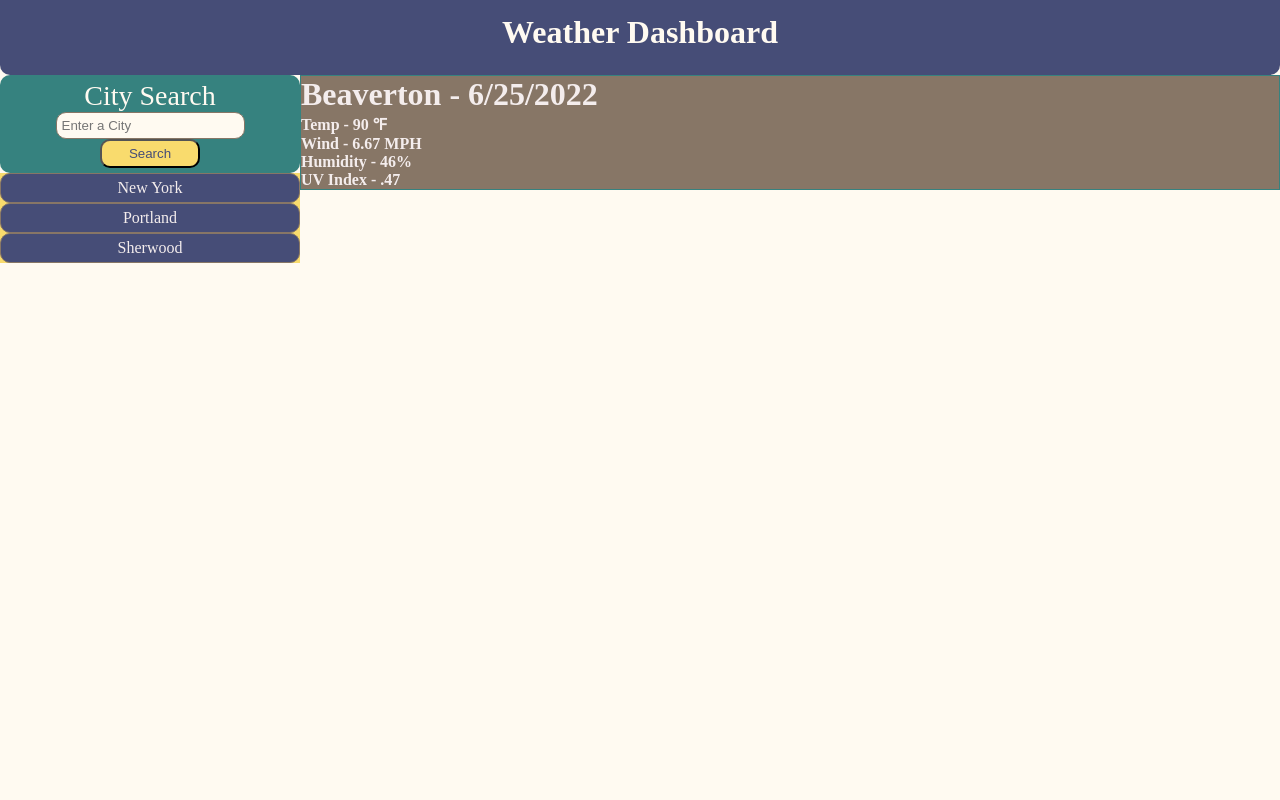
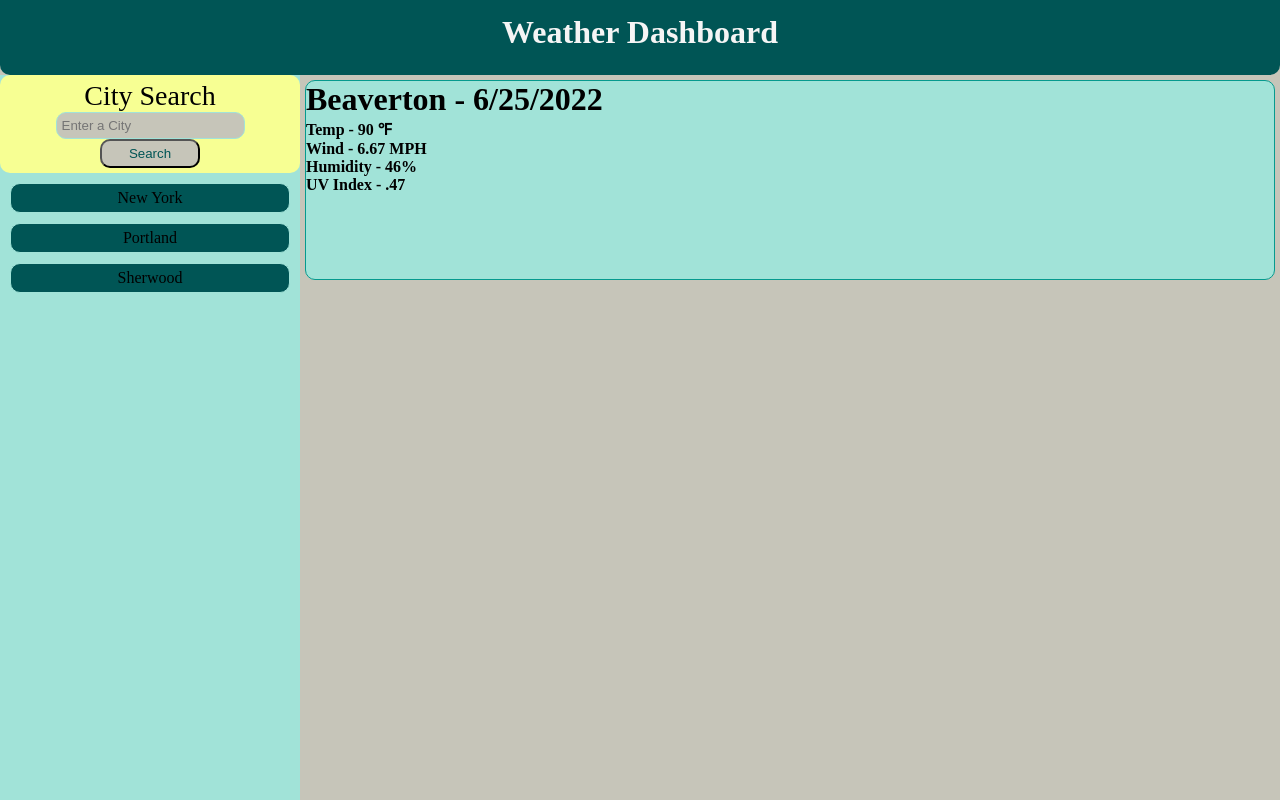
Before and after one commit to LDagnese/weather-dashboard, a plain HTML site: page index.html in a window 1280 px wide. Drawn offline with Linux system fonts and the light colour scheme.

Commit message:
css work

```diff
--- a/assets/css/style.css
+++ b/assets/css/style.css
@@ -1,20 +1,21 @@
 :root {
-    --primary-color: #464D77;
-    --secondary-color: #36827F;
-    --tertiary-color: #877666;
-    --background-color: #F9DB6D;
-    --off-white: #FFFAF1;
-    --font-color: #f4eded;
+    --primary-color: #005555;
+    --secondary-color: #069A8E;
+    --tertiary-color: #A1E3D8;
+    --fourth-color:#F7FF93;
+    --dark-color:#1B2021;
+    --background-color: #C6C5B9;
 }
 
 * {
     margin: 0;
     padding: 0;
     box-sizing: border-box;
+    background-color: var(--off-white);
 }
 
 body {
-    background-color: var(--off-white);
+    background-color: var(--background-color);
     height: 100%;
 }
 
@@ -25,7 +26,7 @@ body {
     padding: 0;
     text-align: center;
     background-color: var(--primary-color);
-    color: var(--off-white);
+    color: whitesmoke;
     line-height: 8vh;
     border-bottom-left-radius: 10px;
     border-bottom-right-radius: 10px;
@@ -40,11 +41,12 @@ body {
     width: 300px;
     margin: 0;
     padding: 0;
+    background-color: var(--tertiary-color);
 }
 
 .form {
     width: 100%;
-    background-color: var(--secondary-color);
+    background-color: var(--fourth-color);
     border-radius: 10px;
     padding: 5px;
     text-align: center;
@@ -57,7 +59,7 @@ body {
 }
 
 .form input {
-    background-color: var(--off-white);
+    background-color: var(--background-color);
     color: var(--primary-color);
     padding: 5px;
     border-radius: 10px;
@@ -75,11 +77,15 @@ body {
 }
 
 .historical {
-    background-color: var(--background-color);
+    background-color: var(--tertiary-color);
     text-align: center;
     width: 100%;
     padding: 0;
     margin: 0;
+}
+
+.historical ul {
+    list-style-type: none;
 }
 
 .historical li {
@@ -88,16 +94,22 @@ body {
     background-color: var(--primary-color);
     color: var(--font-color);
     border-radius: 10px;
+    margin: 10px;
 }
 
-.main-page {
+.content{
     flex: 1 0 auto;
+    display: flex;
+    justify-content: center;
 }
 
 .current-weather {
-    width: 100%;
+    height: 200px;
     text-align: left;
     border: 1px solid var(--secondary-color);
     background-color: var(--tertiary-color);
     color: var(--font-color);
+    margin: 5px;
+    border-radius: 10px;
+    flex:1 0.5 90%;
 }
--- a/index.html
+++ b/index.html
@@ -30,7 +30,7 @@
                 </ul>
             </div>
         </div>
-        <div class="main-page">
+        <div class="content">
             <!-- current-weather div -->
             <div class="current-weather">
                 <h1>Beaverton - 6/25/2022</h1>
```
